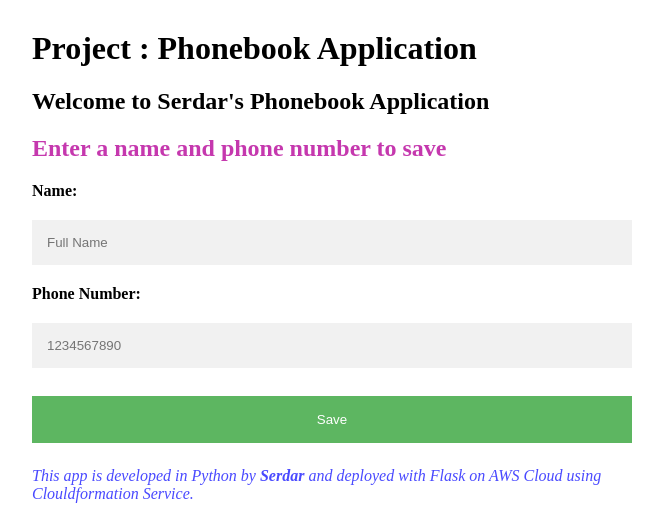
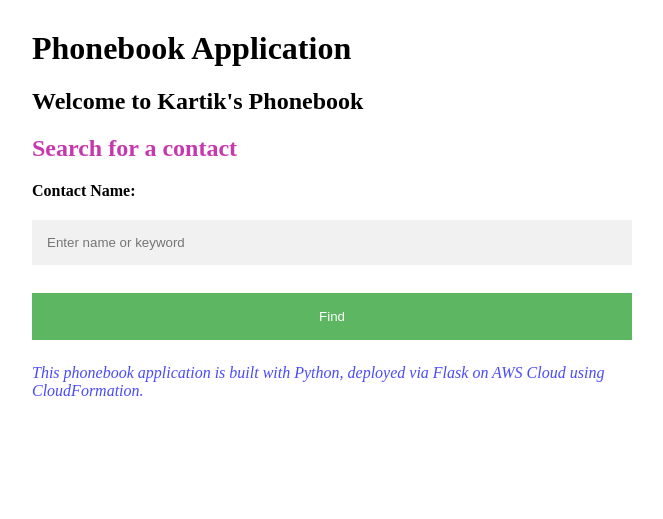
Before and after one commit to Kaxxtik/K8sPhoneApp, a Flask app: page /add in a window 1280 px wide. Shown: the part 420-939 px from the top of the page, without its empty margins (308-971 px from the left). After the commit the page ends 816 px from the top, so only its background shows below. Run offline with Flask 3, Linux system fonts and the light colour scheme; parts of the project's set-up code (start-up, migrations or seed data) failed here and were passed over.

Commit message:
Initial commit

```diff
--- a/Students_files/image_for_web_server/app.py
+++ b/Students_files/image_for_web_server/app.py
@@ -18,7 +18,7 @@ connection = mysql.connect()
 connection.autocommit(True)
 cursor = connection.cursor()
 
-# Write a function named `init_todo_db` which initializes the todo db
+# Write a function named `init_phonebook_db` which initializes the phonebook db
 # Create P table within sqlite db.
 def init_phonebook_db():
     phonebook_table = """
@@ -40,7 +40,7 @@ def insert_person(name, number):
     cursor.execute(query)
     row = cursor.fetchone()
     if row is not None:
-        return f'Person with name {row[1].title()} already exits.'
+        return f'Person with name {row[1].title()} already exists.'
 
     insert = f"""
     INSERT INTO phonebook (name, number)
@@ -98,20 +98,20 @@ def add_record():
     if request.method == 'POST':
         name = request.form['username']
         if name is None or name.strip() == "":
-            return render_template('add-update.html', not_valid=True, message='Invalid input: Name can not be empty', show_result=False, action_name='save', developer_name='Serdar')
+            return render_template('add-update.html', not_valid=True, message='Invalid input: Name can not be empty', show_result=False, action_name='save', developer_name='Kartik')
         elif name.isdecimal():
-            return render_template('add-update.html', not_valid=True, message='Invalid input: Name of person should be text', show_result=False, action_name='save', developer_name='Serdar')
+            return render_template('add-update.html', not_valid=True, message='Invalid input: Name of person should be text', show_result=False, action_name='save', developer_name='Kartik')
 
         phone_number = request.form['phonenumber']
         if phone_number is None or phone_number.strip() == "":
-            return render_template('add-update.html', not_valid=True, message='Invalid input: Phone number can not be empty', show_result=False, action_name='save', developer_name='Serdar')
+            return render_template('add-update.html', not_valid=True, message='Invalid input: Phone number can not be empty', show_result=False, action_name='save', developer_name='Kartik')
         elif not phone_number.isdecimal():
-            return render_template('add-update.html', not_valid=True, message='Invalid input: Phone number should be in numeric format', show_result=False, action_name='save', developer_name='Serdar')
+            return render_template('add-update.html', not_valid=True, message='Invalid input: Phone number should be in numeric format', show_result=False, action_name='save', developer_name='Kartik')
 
         result = insert_person(name, phone_number)
-        return render_template('add-update.html', show_result=True, result=result, not_valid=False, action_name='save', developer_name='Serdar')
+        return render_template('add-update.html', show_result=True, result=result, not_valid=False, action_name='save', developer_name='Kartik')
     else:
-        return render_template('add-update.html', show_result=False, not_valid=False, action_name='save', developer_name='Serdar')
+        return render_template('add-update.html', show_result=False, not_valid=False, action_name='save', developer_name='Kartik')
 
 # Write a function named `update_record` which updates the record in the db using `GET` and `POST` methods,
 # using template files named `add-update.html` given under `templates` folder
@@ -121,17 +121,17 @@ def update_record():
     if request.method == 'POST':
         name = request.form['username']
         if name is None or name.strip() == "":
-            return render_template('add-update.html', not_valid=True, message='Invalid input: Name can not be empty', show_result=False, action_name='update', developer_name='Serdar')
+            return render_template('add-update.html', not_valid=True, message='Invalid input: Name can not be empty', show_result=False, action_name='update', developer_name='Kartik')
         phone_number = request.form['phonenumber']
         if phone_number is None or phone_number.strip() == "":
-            return render_template('add-update.html', not_valid=True, message='Invalid input: Phone number can not be empty', show_result=False, action_name='update', developer_name='Serdar')
+            return render_template('add-update.html', not_valid=True, message='Invalid input: Phone number can not be empty', show_result=False, action_name='update', developer_name='Kartik')
         elif not phone_number.isdecimal():
-            return render_template('add-update.html', not_valid=True, message='Invalid input: Phone number should be in numeric format', show_result=False, action_name='update', developer_name='Serdar')
+            return render_template('add-update.html', not_valid=True, message='Invalid input: Phone number should be in numeric format', show_result=False, action_name='update', developer_name='Kartik')
 
         result = update_person(name, phone_number)
-        return render_template('add-update.html', show_result=True, result=result, not_valid=False, action_name='update', developer_name='Serdar')
+        return render_template('add-update.html', show_result=True, result=result, not_valid=False, action_name='update', developer_name='Kartik')
     else:
-        return render_template('add-update.html', show_result=False, not_valid=False, action_name='update', developer_name='Serdar')
+        return render_template('add-update.html', show_result=False, not_valid=False, action_name='update', developer_name='Kartik')
 
 # Write a function named `delete_record` which updates the record in the db using `GET` and `POST` methods,
 # using template files named `delete.html` given under `templates` folder
@@ -141,15 +141,15 @@ def delete_record():
     if request.method == 'POST':
         name = request.form['username']
         if name is None or name.strip() == "":
-            return render_template('delete.html', not_valid=True, message='Invalid input: Name can not be empty', show_result=False, developer_name='Serdar')
+            return render_template('delete.html', not_valid=True, message='Invalid input: Name can not be empty', show_result=False, developer_name='Kartik')
         result = delete_person(name)
-        return render_template('delete.html', show_result=True, result=result, not_valid=False, developer_name='Serdar')
+        return render_template('delete.html', show_result=True, result=result, not_valid=False, developer_name='Kartik')
     else:
-        return render_template('delete.html', show_result=False, not_valid=False, developer_name='Serdar')
+        return render_template('delete.html', show_result=False, not_valid=False, developer_name='Kartik')
 
 @app.route('/', methods=['GET', 'POST'])
 def find_records():
-    return render_template('index.html', show_result=False, developer_name='Serdar')
+    return render_template('index.html', show_result=False, developer_name='Kartik')
 
 
 # Add a statement to run the Flask application which can be reached from any host on port 80.
--- a/Students_files/image_for_web_server/templates/add-update.html
+++ b/Students_files/image_for_web_server/templates/add-update.html
@@ -4,7 +4,7 @@
 <head>
   <meta charset="UTF-8" />
   <meta name="viewport" content="width=device-width, initial-scale=1.0" />
-  <title>Clarusway Project - 004</title>
+  <title>CipherXK Project: 24</title>
   <style>
     body {
       max-width: 600px;
@@ -14,8 +14,7 @@
     div {
       margin-top: 100px;
       margin-bottom: 50px;
-      margin-right: auto;
-      margin-left: auto;
+      text-align: center;
     }
 
     img {
@@ -50,39 +49,40 @@
       color: red;
     }
 
-    .sectionnote{
+    .sectionnote {
       color: rgba(190, 31, 164, 0.89);
     }
-    .footnote{
+
+    .footnote {
       color: rgba(0, 0, 255, 0.712);
     }
-
   </style>
 </head>
 
 <body>
 
-  <div><img src="https://clarusway.com/wp-content/uploads/2020/06/clarusway_logo.png" /></div>
+  <div><img src="https://kartik.io/logo.png" alt="Kartik Logo" /></div>
 
-  <h1>Project : Phonebook Application</h1>
-  <h2>Welcome to {{developer_name}}'s Phonebook Application</h2>
-  <h2 class="sectionnote">Enter a name and phone number to {{action_name}}</h2>
+  <h1>Phonebook Application</h1>
+  <h2>Welcome to {{developer_name}}'s Phonebook</h2>
+  <h2 class="sectionnote">Search for a contact</h2>
 
   <form action="#" method="post">
-    <label for="name"><b>Name:</b></label>
-    <input placeholder="Full Name" type="text" name="username" id="name" required>
-    <label for="number"><b>Phone Number:</b></label>
-    <input placeholder="1234567890" name="phonenumber" id="number" required />
-    <button type="submit">{{ action_name.title() }}</button>
-    {% if not_valid %}
-    <p class="warning"><b>{{ message }}</b></p>
-    {% endif %}
+    <label for="name"><b>Contact Name:</b></label>
+    <input placeholder="Enter name or keyword" type="text" name="username" id="name">
+    <button type="submit">Find</button>
+
     {% if show_result %}
-      <h2 class="sectionnote"> {{ result }} </h1>
+        <h1>Results for '{{ keyword }}'</h1>
+        <ul>
+        {% for person in persons %}
+            <li><b>{{ person['name'] }}</b> — Phone: <b>{{ person['number'] }}</b></li>
+        {% endfor %}
+        </ul>
     {% endif %}
   </form>
 
-  <p class="footnote"><i>This app is developed in Python by <b>{{ developer_name }}</b> and deployed with Flask on AWS Cloud using Clouldformation Service.</i></p>
+  <p class="footnote"><i>This phonebook application is built with Python, deployed via Flask on AWS Cloud using CloudFormation.</i></p>
 </body>
 
 </html>
--- a/kubernetes/mysql_deployment/mysql_service.yaml
+++ b/kubernetes/mysql_deployment/mysql_service.yaml
@@ -2,11 +2,11 @@ apiVersion: v1
 kind: Service
 metadata:
   name: mysql-service
-labels:
-  name: mysql-service
+  labels:
+    app: mysql
 spec:
   ports:
     - port: 3306
       targetPort: 3306
   selector:
-    name: mysql-pod
+    app: mysql
--- a/kubernetes/mysql_deployment/persistent_volume.yaml
+++ b/kubernetes/mysql_deployment/persistent_volume.yaml
@@ -3,6 +3,7 @@ kind: PersistentVolume
 metadata:
   name: task-pv-volume
   labels:
+    app: mysql
     type: local
 spec:
   storageClassName: manual
--- a/kubernetes/mysql_deployment/persistent_volume_claim.yaml
+++ b/kubernetes/mysql_deployment/persistent_volume_claim.yaml
@@ -2,6 +2,8 @@ apiVersion: v1
 kind: PersistentVolumeClaim
 metadata:
   name: mysql-pv-claim
+  labels:
+    app: mysql
 spec:
   storageClassName: manual
   accessModes:
--- a/kubernetes/result_server/result_server_service.yaml
+++ b/kubernetes/result_server/result_server_service.yaml
@@ -3,7 +3,7 @@ kind: Service
 metadata:
   name: result-service
   labels:
-    name: result-service
+    app: result-app
 spec:
   type: NodePort
   ports:
@@ -11,4 +11,4 @@ spec:
       targetPort: 80
       nodePort: 30002
   selector:
-    name: result-app-pod
+    app: result-app
--- a/kubernetes/secrets_configMap/database_configmap.yaml
+++ b/kubernetes/secrets_configMap/database_configmap.yaml
@@ -3,6 +3,6 @@ kind: ConfigMap
 metadata:
   name: database-configmap
 data:
-  MYSQL_USER: clarus
+  MYSQL_USER: Kartik
   MYSQL_DATABASE: phonebook
   MYSQL_DATABASE_HOST: mysql-service.default.svc.cluster.local
--- a/kubernetes/secrets_configMap/mysql_secret.yaml
+++ b/kubernetes/secrets_configMap/mysql_secret.yaml
@@ -4,5 +4,5 @@ metadata:
   name: mysql-secret
 type: Opaque
 data:
-  mysql-admin-password: Q2xhcnVzd2F5XxzE= #R1234r
-  mysql-root-password: UjEyMzRy #Clarusway_1
+  mysql-admin-password: S2FydGlr # Kartik
+  mysql-root-password: UjEyMzRy # R1234r
--- a/kubernetes/secrets_configMap/servers_configmap.yaml
+++ b/kubernetes/secrets_configMap/servers_configmap.yaml
@@ -4,5 +4,5 @@ metadata:
   name: database-configmap
 data:
   MYSQL_DATABASE_HOST: mysql-service.default.svc.cluster.local
-  MYSQL_USER: clarus
+  MYSQL_USER: Kartik
   MYSQL_DATABASE: phonebook
--- a/kubernetes/web_server/web_server_service.yaml
+++ b/kubernetes/web_server/web_server_service.yaml
@@ -3,7 +3,7 @@ kind: Service
 metadata:
   name: phonebook-service
   labels:
-    name: phonebook-service
+    app: phonebook-app
 spec:
   type: NodePort
   ports:
@@ -11,4 +11,4 @@ spec:
       targetPort: 80
       nodePort: 30001
   selector:
-    name: phonebook-app-pod
+    app: phonebook-app
```
Also changed, not shown: Students_files/image_for_result_server/app.py (+15 -19 lines), Students_files/image_for_result_server/templates/index.html (+20 -20 lines), Students_files/image_for_web_server/templates/delete.html (+8 -8 lines), Students_files/image_for_web_server/templates/index.html (+4 -4 lines), Students_files/kubernetes-env-cf.yaml (+33 -20 lines), checklist.txt (+11 -11 lines), kubernetes/result_server/result_server_deployment.yaml (+10 -10 lines), kubernetes/web_server/web_server_deployment.yaml (+9 -10 lines), README.md (deleted), 1 other file.
